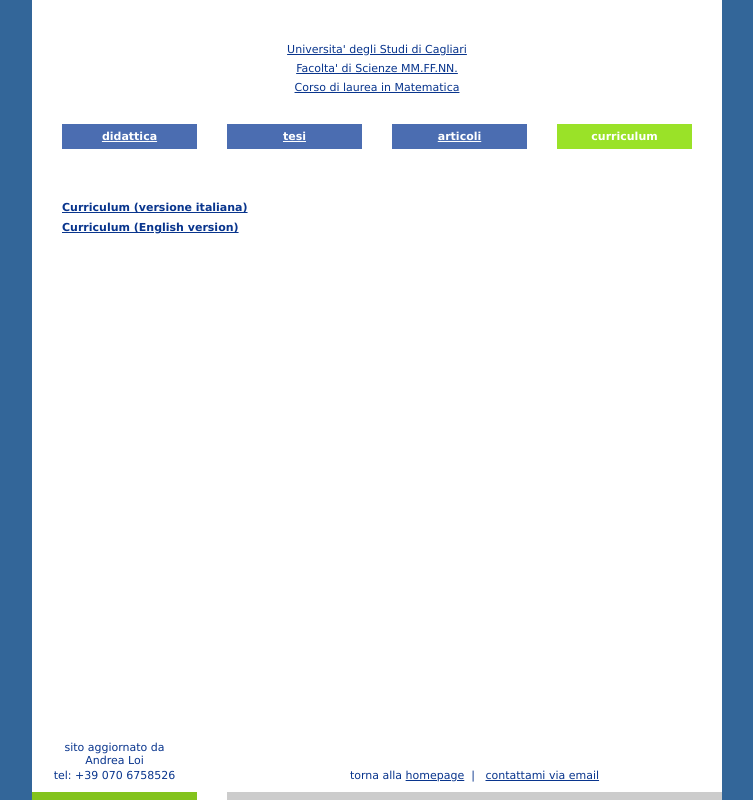
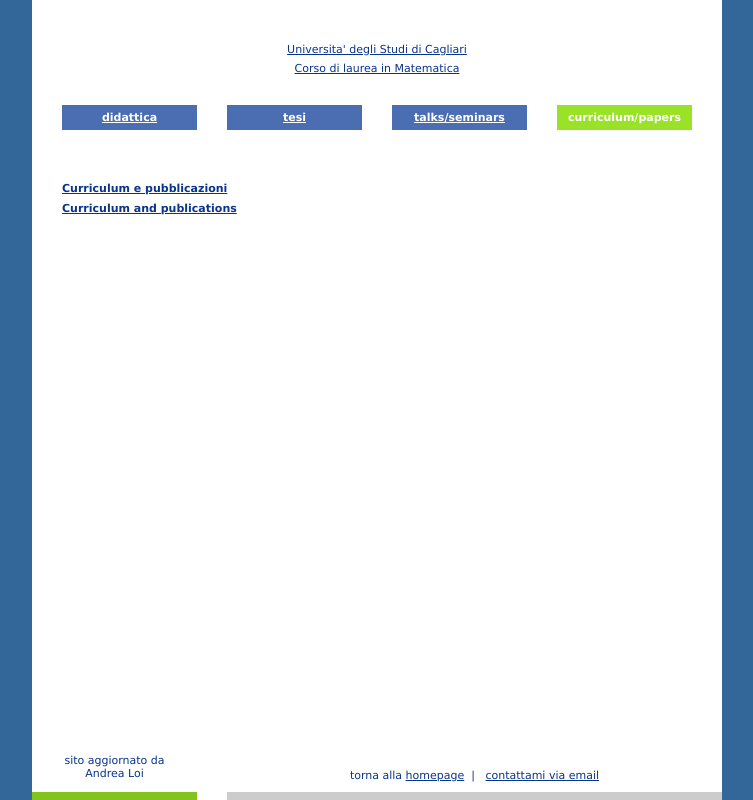
Before and after one commit to andrewxloi/andrewxloi.github.io, a plain HTML site: page curriculum.html in a window 1280 px wide. Shown: the whole page, without its empty margins (263-1016 px from the left). Drawn offline with Linux system fonts and the light colour scheme.

Commit message:
Add files via upload

```diff
--- a/curriculum.html
+++ b/curriculum.html
@@ -2,7 +2,6 @@
 <html xml:lang="en" lang="en">
 <head>
 	<title>Andrea Loi - Curriculum Vitae</title>
-	<meta name="Author" content="Giuliana Arcais" />
 	<meta http-equiv="Content-type" content="text/html; charset=iso-8859-1" />
 	<link rel="stylesheet" href="main.css"></link>
 </head>
@@ -30,9 +29,7 @@
 						<td colspan="9" align="center">
 						<a href="http://www.unica.it" target="_blank" onfocus="blur()"   class="red">Universita' degli Studi di Cagliari
 						<br /><img src="blank.gif" width="1" height="6" border="0" /><br />
-						<a href="http://www.unica.it/scienzemfn/" target="_blank" onfocus="blur()"   class="red">Facolta' di Scienze MM.FF.NN.
-						<br /><img src="blank.gif" width="1" height="6" border="0" /><br />
-						<a href="http://matematica.unica.it/" target="_blank" onfocus="blur()"   class="red">Corso di laurea in Matematica
+						<a href="https://web.unica.it/unica/it/crs_60_64_20.page" target="_blank" onfocus="blur()"   class="red">Corso di laurea in Matematica
 						</a></td>
 					<tr>
 					<td colspan="9"><img src="blank.gif" width="1" height="30" border="0" /></td>
@@ -43,9 +40,9 @@
 					<td><img src="blank.gif" width="1" height="1" border="0" /></td>
 					<td class="navOff" align="middle" valign="center"><a href="tesi.html" onfocus="blur">tesi</a></td>
 					<td><img src="blank.gif" width="1" height="1" border="0" /></td>
-					<td class="navOff" align="middle" valign="center"><a href="articoli.html" onfocus="blur()">articoli</a></td>
+					<td class="navOff" align="middle" valign="center"><a href="talksseminars.html" onfocus="blur()">talks/seminars</a></td>
 					<td><img src="blank.gif" width="1" height="1" border="0" /></td>
-					<td class="navStay" align="middle" valign="center">curriculum </td>
+					<td class="navStay" align="middle" valign="center">curriculum/papers </td>
 
 					<td><img src="blank.gif" width="1" height="1" border="0" /></td>
 				</tr>
@@ -56,9 +53,9 @@
 					<td><img src="blank.gif" width="1" height="15" border="0" /></td>
 					<td colspan="7" valign="top" class="just">
 					<br /><img src="blank.gif" width="1" height="2" border="0" /><br />
-					<a href="currit+paper.pdf" class="red"><b>Curriculum (versione italiana)</b></a>
+					<a href="currit+paper.pdf" class="red"><b>Curriculum e pubblicazioni </b></a>
 					<br /><img src="blank.gif" width="1" height="2" border="0" /><br />
-					<a href="currengl+paper.pdf" class="red"><b>Curriculum (English version)</b></a>
+					<a href="currengl+paper.pdf" class="red"><b>Curriculum and publications </b></a>
 					</td>
 
 				</tr>
@@ -71,8 +68,7 @@
 	<tr>
 		<td valign="bottom"><table cellpadding="0" cellspacing="0" border="0" width="690" bgcolor="#ffffff">
 				<tr>
-					<td align="center">sito aggiornato da<br /> Andrea Loi<br /><img src="blank.gif" width="1" height="2" border="0" alt="" /><br />tel:   +39 070 6758526
-						</td>
+					<td align="center">sito aggiornato da<br /> Andrea Loi<br /><img src="blank.gif" width="1" height="2" border="0" alt="" />
 					<td></td>
 					<td align="center" valign="bottom">torna alla <a href="index.htm" onfocus="blur()" class="red">homepage</a>&nbsp;&nbsp;|&nbsp;&nbsp; <a href="mailto:loi@unica.it" onfocus="blur()" class="red"> contattami via email</a></td>
 				</tr>
```
